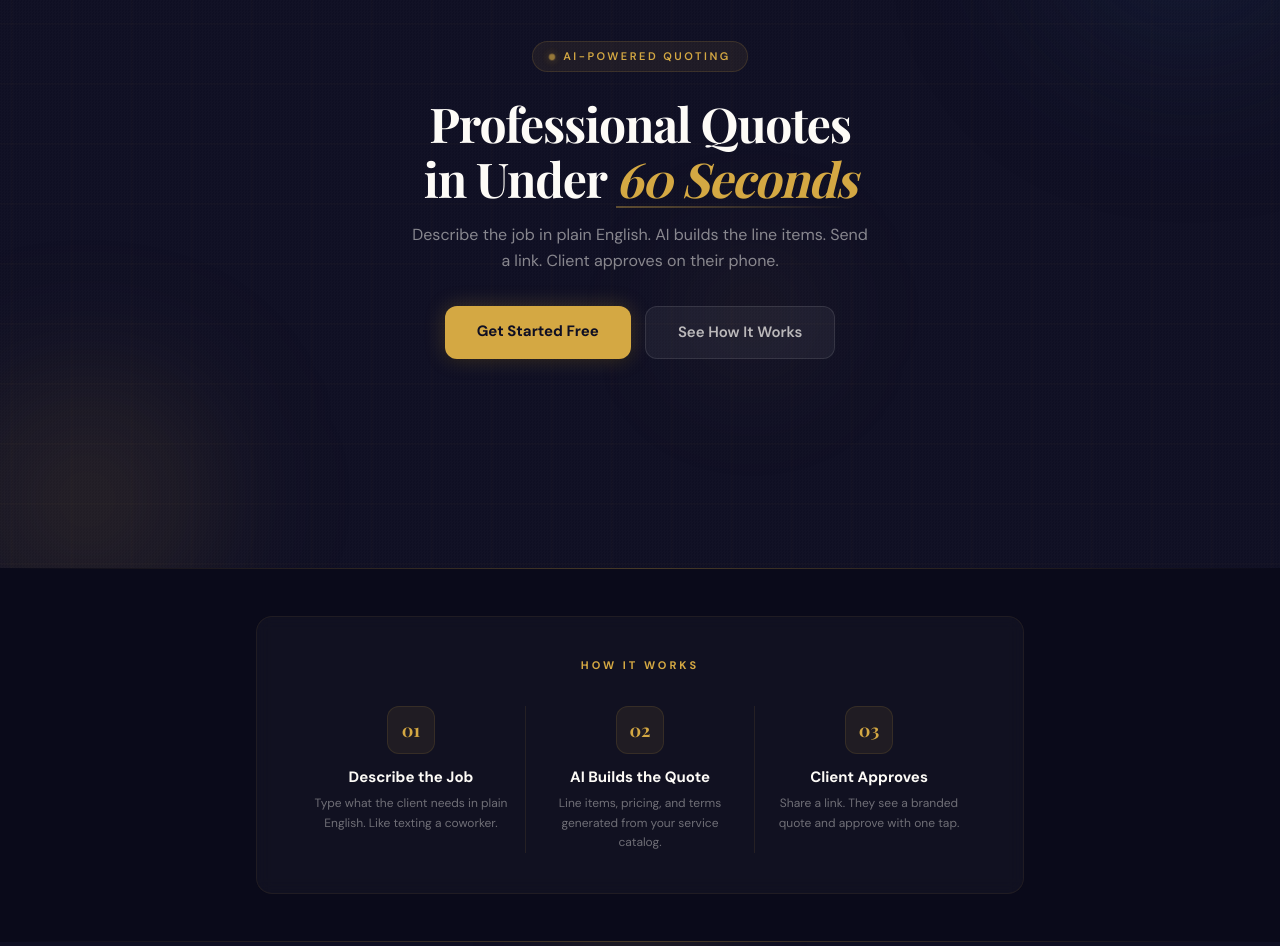
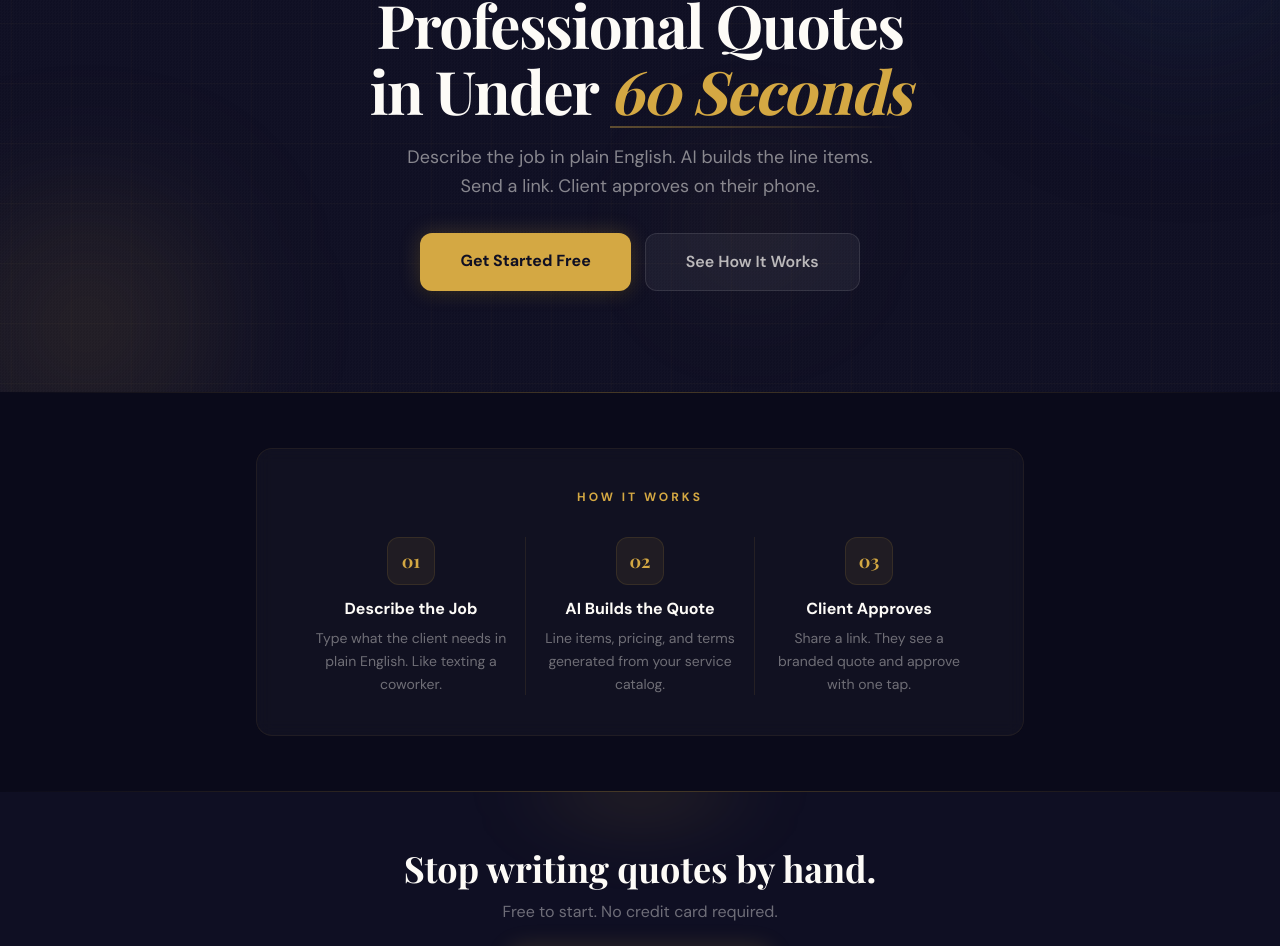
Before and after one commit to nav21/quoteFast, a React (Vite) app in the folder client/: page / in a window 1280 px wide. Shown: the part 237-1183 px from the top of the page. Built offline with nearby package versions, Linux system fonts and the light colour scheme; no server answers; a web font is replaced by a local one.

Commit message:
Landing page

```diff
--- a/client/src/pages/LandingPage.jsx
+++ b/client/src/pages/LandingPage.jsx
@@ -44,7 +44,7 @@ export default function LandingPage() {
       </nav>
 
       {/* ===== HERO ===== */}
-      <section className="relative min-h-[calc(100vh-64px)] flex items-center justify-center px-6 py-16 overflow-hidden">
+      <section className="relative min-h-[70vh] flex items-center justify-center px-6 py-12 overflow-hidden">
         {/* Background layers */}
         <div className="absolute inset-0 bg-dark" />
 
@@ -100,7 +100,7 @@ export default function LandingPage() {
         <div className="relative z-10 text-center max-w-[620px]">
           {/* Badge */}
           <div
-            className="inline-flex items-center gap-2 text-[11px] font-semibold uppercase tracking-[2.5px] text-gold bg-gold/[0.08] border border-gold/15 px-4 py-1.5 rounded-full mb-6"
+            className="inline-flex items-center gap-2 text-xs font-semibold uppercase tracking-[2.5px] text-gold bg-gold/[0.08] border border-gold/15 px-5 py-2 rounded-full mb-6"
             style={{ animation: 'fadeSlideUp 500ms ease-out both' }}
           >
             <span
@@ -115,7 +115,7 @@ export default function LandingPage() {
 
           {/* Headline */}
           <h1
-            className="font-display text-4xl sm:text-5xl font-bold text-cream leading-[1.15] tracking-tight mb-4"
+            className="font-display text-5xl sm:text-6xl font-bold text-cream leading-[1.1] tracking-tight mb-5"
             style={{ animation: 'fadeSlideUp 600ms ease-out 100ms both' }}
           >
             Professional Quotes
@@ -129,7 +129,7 @@ export default function LandingPage() {
 
           {/* Subtext */}
           <p
-            className="text-base text-cream/50 leading-relaxed mb-8 max-w-[460px] mx-auto"
+            className="text-lg text-cream/50 leading-relaxed mb-8 max-w-[500px] mx-auto"
             style={{ animation: 'fadeSlideUp 600ms ease-out 250ms both' }}
           >
             Describe the job in plain English. AI builds the line items.
@@ -143,14 +143,14 @@ export default function LandingPage() {
           >
             <Link
               to="/signup"
-              className="bg-gold text-dark px-8 py-3.5 rounded-xl text-[15px] font-bold hover:bg-gold-light transition-all duration-200"
+              className="bg-gold text-dark px-10 py-4 rounded-xl text-base font-bold hover:bg-gold-light transition-all duration-200"
               style={{ boxShadow: '0 0 20px rgba(212,168,67,0.25), 0 4px 12px rgba(0,0,0,0.3)' }}
             >
               Get Started Free
             </Link>
             <a
               href="#how-it-works"
-              className="bg-cream/5 text-cream/70 px-8 py-3.5 rounded-xl text-[15px] font-semibold border border-cream/10 hover:bg-cream/10 hover:text-cream transition-all duration-200"
+              className="bg-cream/5 text-cream/70 px-10 py-4 rounded-xl text-base font-semibold border border-cream/10 hover:bg-cream/10 hover:text-cream transition-all duration-200"
             >
               See How It Works
             </a>
@@ -159,12 +159,12 @@ export default function LandingPage() {
       </section>
 
       {/* ===== FLOW STRIP ===== */}
-      <section id="how-it-works" className="relative bg-dark-deep px-6 py-12" ref={flowRef}>
+      <section id="how-it-works" className="relative bg-dark-deep px-6 py-14" ref={flowRef}>
         {/* Gold hairline top */}
         <div className="absolute top-0 left-0 right-0 h-px bg-gradient-to-r from-transparent via-gold/30 to-transparent" />
 
         <div className="max-w-3xl mx-auto bg-cream/[0.03] border border-gold/[0.08] rounded-2xl p-8 sm:p-10 backdrop-blur-sm">
-          <p className="text-center text-[11px] font-bold uppercase tracking-[3px] text-gold mb-8">
+          <p className="text-center text-xs font-bold uppercase tracking-[3px] text-gold mb-8">
             How It Works
           </p>
           <div className="flex flex-col sm:flex-row gap-8 sm:gap-0">
@@ -173,8 +173,8 @@ export default function LandingPage() {
               <div className="w-12 h-12 mx-auto mb-3 bg-gold/[0.08] border border-gold/[0.12] rounded-xl flex items-center justify-center font-display text-lg font-bold text-gold">
                 01
               </div>
-              <h3 className="text-[15px] font-bold text-cream mb-1.5">Describe the Job</h3>
-              <p className="text-xs text-cream/40 leading-relaxed">
+              <h3 className="text-base font-bold text-cream mb-1.5">Describe the Job</h3>
+              <p className="text-sm text-cream/40 leading-relaxed">
                 Type what the client needs in plain English. Like texting a coworker.
               </p>
             </div>
@@ -184,8 +184,8 @@ export default function LandingPage() {
               <div className="w-12 h-12 mx-auto mb-3 bg-gold/[0.08] border border-gold/[0.12] rounded-xl flex items-center justify-center font-display text-lg font-bold text-gold">
                 02
               </div>
-              <h3 className="text-[15px] font-bold text-cream mb-1.5">AI Builds the Quote</h3>
-              <p className="text-xs text-cream/40 leading-relaxed">
+              <h3 className="text-base font-bold text-cream mb-1.5">AI Builds the Quote</h3>
+              <p className="text-sm text-cream/40 leading-relaxed">
                 Line items, pricing, and terms generated from your service catalog.
               </p>
             </div>
@@ -195,8 +195,8 @@ export default function LandingPage() {
               <div className="w-12 h-12 mx-auto mb-3 bg-gold/[0.08] border border-gold/[0.12] rounded-xl flex items-center justify-center font-display text-lg font-bold text-gold">
                 03
               </div>
-              <h3 className="text-[15px] font-bold text-cream mb-1.5">Client Approves</h3>
-              <p className="text-xs text-cream/40 leading-relaxed">
+              <h3 className="text-base font-bold text-cream mb-1.5">Client Approves</h3>
+              <p className="text-sm text-cream/40 leading-relaxed">
                 Share a link. They see a branded quote and approve with one tap.
               </p>
             </div>
@@ -217,15 +217,15 @@ export default function LandingPage() {
             filter: 'blur(30px)',
           }}
         />
-        <h2 className="relative z-10 font-display text-2xl sm:text-3xl font-bold text-cream mb-2">
+        <h2 className="relative z-10 font-display text-3xl sm:text-4xl font-bold text-cream mb-3">
           Stop writing quotes by hand.
         </h2>
-        <p className="relative z-10 text-sm text-cream/40 mb-6">
+        <p className="relative z-10 text-base text-cream/40 mb-6">
           Free to start. No credit card required.
         </p>
         <Link
           to="/signup"
-          className="relative z-10 inline-block bg-gold text-dark px-8 py-3.5 rounded-xl text-[15px] font-bold hover:bg-gold-light transition-all duration-200"
+          className="relative z-10 inline-block bg-gold text-dark px-10 py-4 rounded-xl text-base font-bold hover:bg-gold-light transition-all duration-200"
           style={{ boxShadow: '0 0 24px rgba(212,168,67,0.2)' }}
         >
           Create Your First Quote
```
